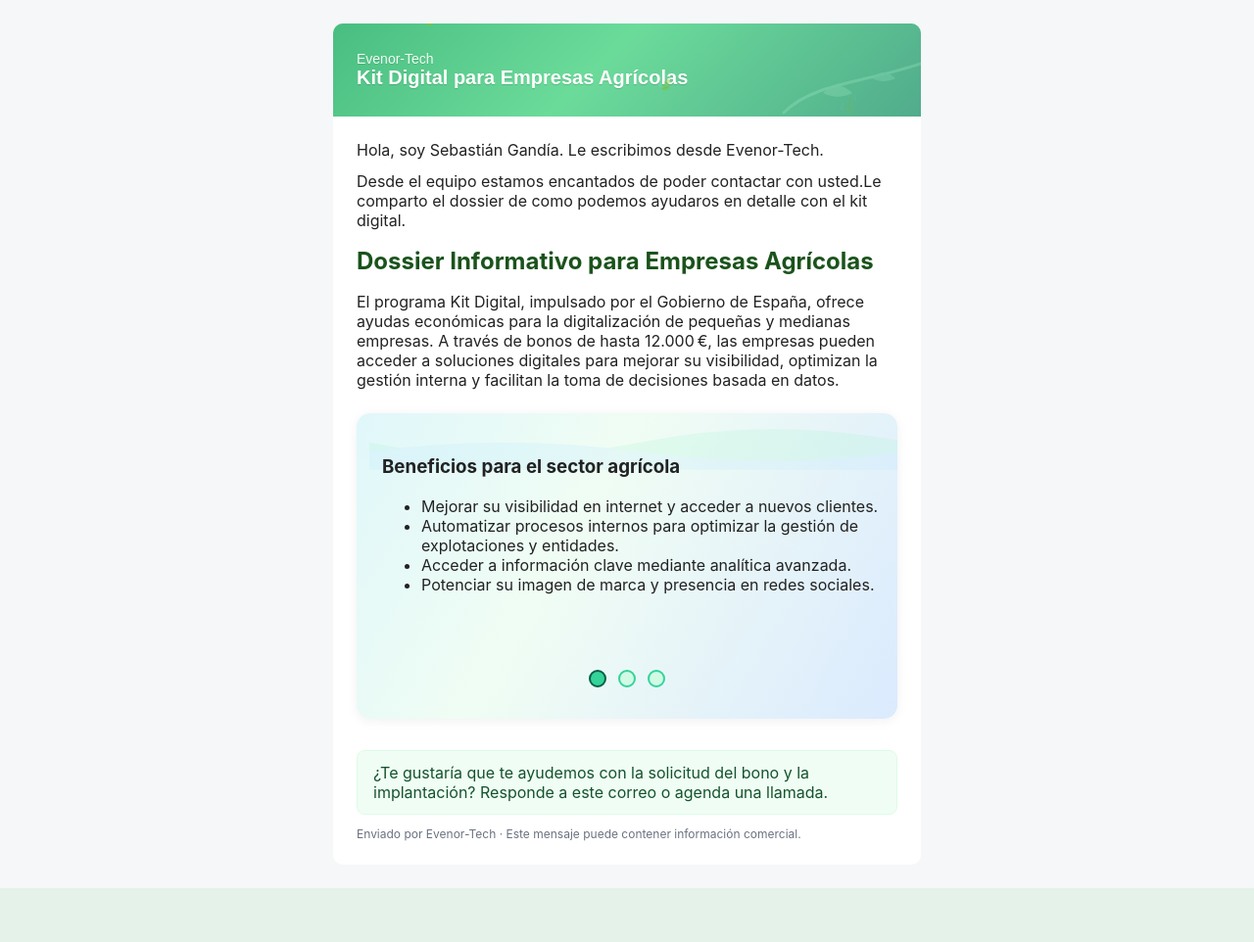
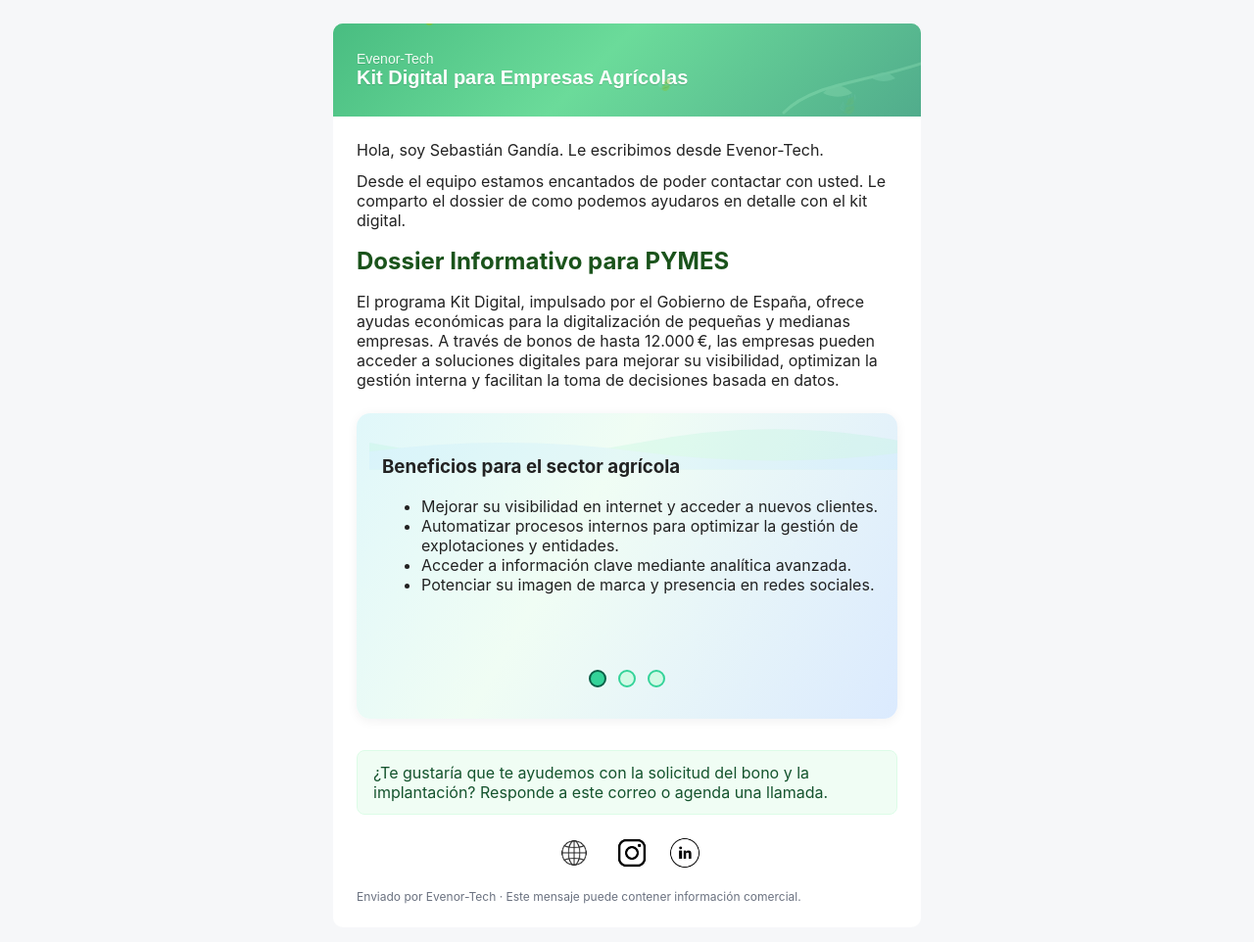
Before and after one commit to SebassG05/Dossier, a website: page src/templates/email.html in a window 1280 px wide. Shown: the whole page at 98% size. Before the commit the page ends 907 px from the top, so only its background shows below. Drawn offline with Linux system fonts and the light colour scheme.

Commit message:
cOMMIT 7

```diff
--- a/src/routes/email.js
+++ b/src/routes/email.js
@@ -8,7 +8,7 @@
 router.get('/health', (_req, res) => res.json({ status: 'ok' }));
 
 router.get('/preview', (req, res) => {
-  const { message = ' Desde el equipo estamos encantados de poder contactar con usted.Le comparto el dossier de como podemos ayudaros en detalle con el kit digital.', toName = 'Contacto', company = 'Tu Empresa' } = req.query;
+  const { message = ' Desde el equipo estamos encantados de poder contactar con usted. Le comparto el dossier de como podemos ayudaros en detalle con el kit digital.', toName = 'Contacto', company = 'Tu Empresa' } = req.query;
   const html = renderDossierEmail({ message, toName, company });
   res.type('html').send(html);
 });
--- a/src/templates/email.html
+++ b/src/templates/email.html
@@ -120,9 +120,9 @@
             <tr>
               <td class="px" style="padding:24px; font-family:Arial, sans-serif; color:#222222;">
                 <p style="margin:0 0 12px;">Hola, soy Sebastián Gandía. Le escribimos desde Evenor-Tech.</p>
-                <div style="margin:0 0 16px;"> Desde el equipo estamos encantados de poder contactar con usted.Le comparto el dossier de como podemos ayudaros en detalle con el kit digital.</div>
+                <div style="margin:0 0 16px;"> Desde el equipo estamos encantados de poder contactar con usted. Le comparto el dossier de como podemos ayudaros en detalle con el kit digital.</div>
 
-                <h1 style="margin:0 0 16px; font-size:24px; line-height:1.3; color:#1a531b;">Dossier Informativo para Empresas Agrícolas</h1>
+                <h1 style="margin:0 0 16px; font-size:24px; line-height:1.3; color:#1a531b;">Dossier Informativo para PYMES</h1>
                 <p style="margin:0 0 12px;">El programa Kit Digital, impulsado por el Gobierno de España, ofrece ayudas económicas para la digitalización de pequeñas y medianas empresas. A través de bonos de hasta 12.000 €, las empresas pueden acceder a soluciones digitales para mejorar su visibilidad, optimizan la gestión interna y facilitan la toma de decisiones basada en datos.</p>
 
                 <!-- Carrusel informativo -->
@@ -173,6 +173,18 @@
                   ¿Te gustaría que te ayudemos con la solicitud del bono y la implantación? Responde a este correo o agenda una llamada.
                 </div>
 
+                <div style="margin-top:18px; display:flex; justify-content:center; gap:22px; align-items:center;">
+                  <a href="https://evenor-tech.com" target="_blank" rel="noopener" title="Web empresa">
+                    <img src="/web.png" alt="Web" style="width:42px; height:42px;" />
+                  </a>
+                  <a href="https://instagram.com/evenortech" target="_blank" rel="noopener" title="Instagram">
+                    <img src="/ig.png" alt="Instagram" style="width:32px; height:32px;" />
+                  </a>
+                  <a href="https://www.linkedin.com/company/evenor-tech-s.l.u./" target="_blank" rel="noopener" title="LinkedIn">
+                    <img src="/linkedin.png" alt="LinkedIn" style="width:32px; height:32px;" />
+                  </a>
+                </div>
+
                 <div style="margin-top:12px; color:#6b7280; font-size:12px;">Enviado por Evenor-Tech · Este mensaje puede contener información comercial.</div>
               </td>
             </tr>
```
Also changed, not shown: public/ig.png (added), public/linkedin.png (added), public/web.png (added).
